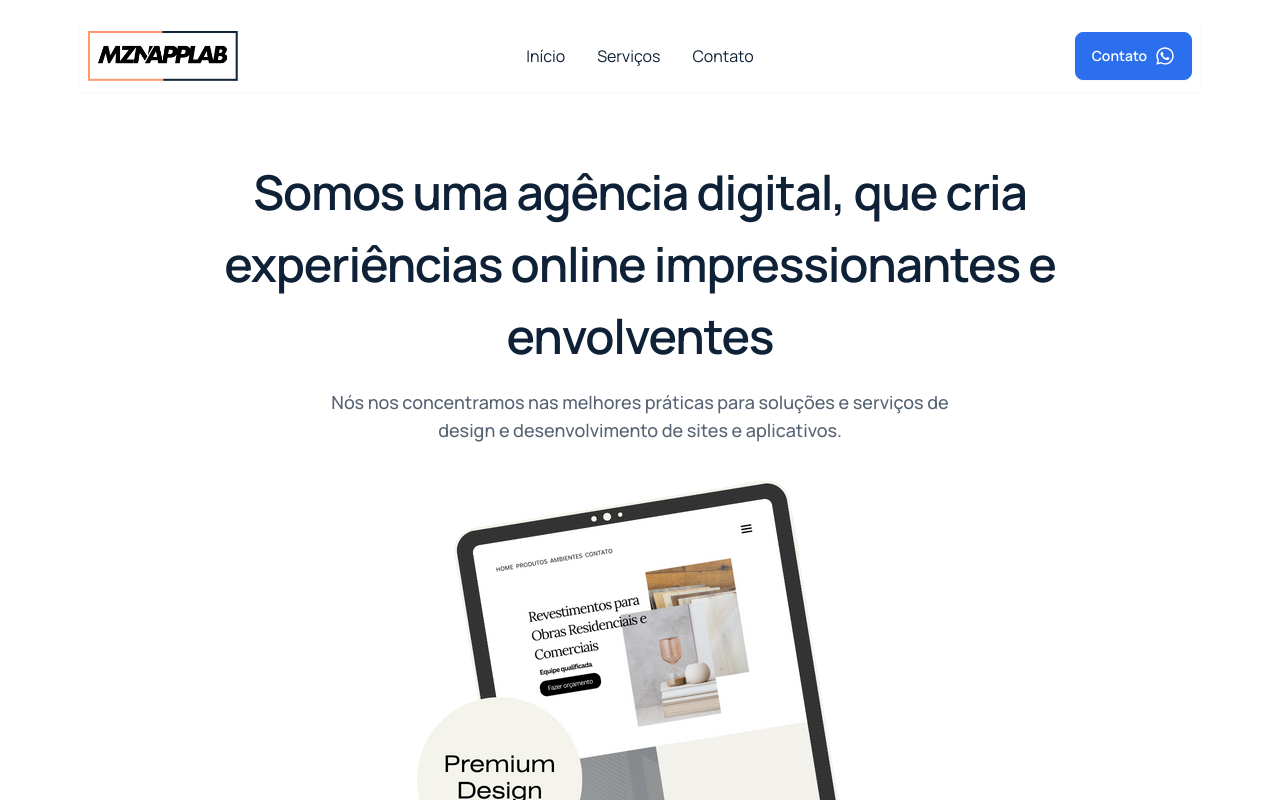
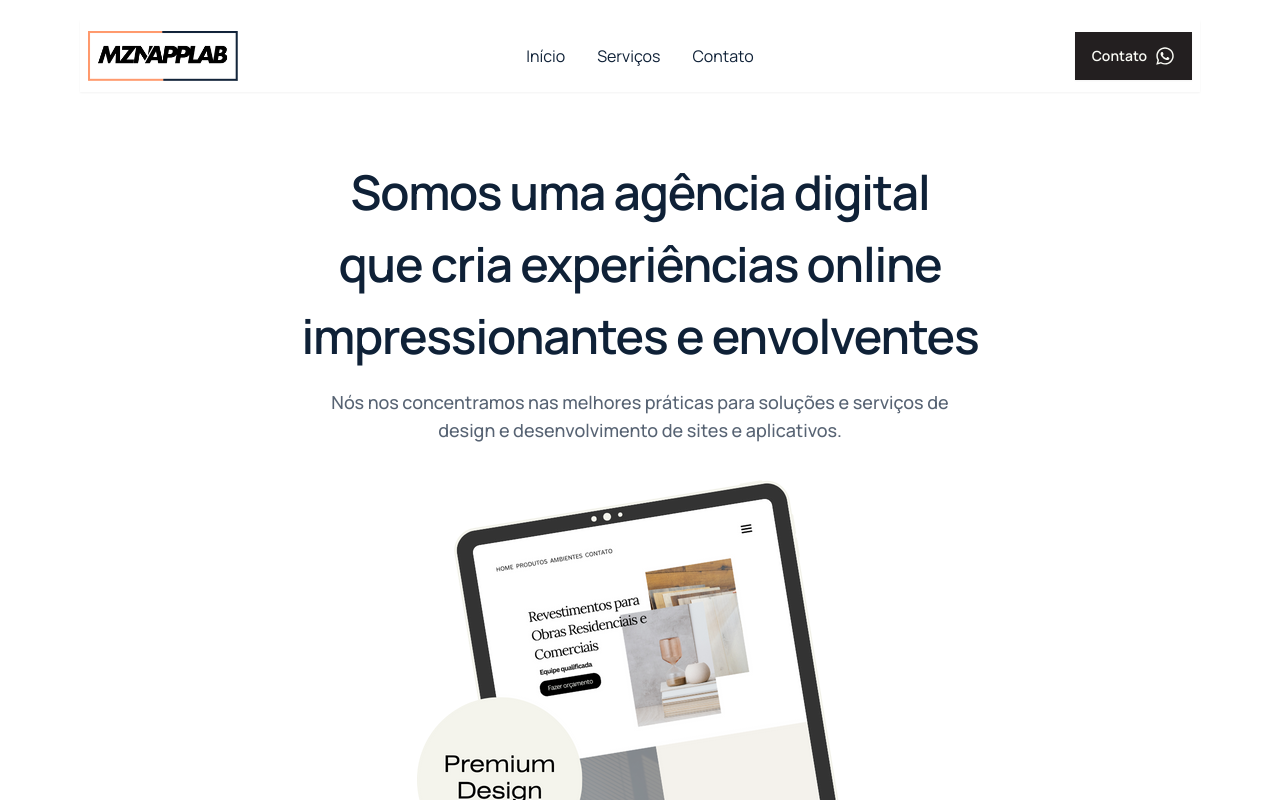
Before and after one commit to jessemezini/feacomoveis.com.br, a Next.js app: page / in a window 1280 px wide. Shown: the top 800 px of the page. Built offline with nearby package versions, Linux system fonts and the light colour scheme.

Commit message:
base styles ok

```diff
--- a/src/components/footer.tsx
+++ b/src/components/footer.tsx
@@ -7,32 +7,32 @@ import {
 
 export default function Footer() {
   return (
-    <footer id="contact" className="bg-secondary text-secondary-content/80">
+    <footer id="contact" className="bg-primary text-primary-content">
       <div className="container mx-auto py-10">
         <h2 className="my-6 text-center text-xl sm:text-2xl leading-normal sm:leading-normal tracking-tight">
           Entre em contato conosco!
         </h2>
 
         <p className="flex gap-x-2 justify-center items-center mb-6">
-          <FaCopyright /> MZN App Lab - {new Date().getFullYear()}
+          <FaCopyright /> MZN Digital - {new Date().getFullYear()}
         </p>
 
         <div className="flex justify-center gap-3">
           <a
             href="https://wa.me/5519983373120"
-            className="btn btn-lg btn-outline  btn-circle btn-accent"
+            className="btn btn-lg btn-outline btn-accent"
           >
             <FaWhatsapp size={26} />
           </a>
           <a
             href="https://www.instagram.com/mznapplab/"
-            className="btn btn-lg btn-outline  btn-circle btn-accent"
+            className="btn btn-lg btn-outline btn-accent"
           >
             <FaInstagram size={26} />
           </a>
           <a
             href="https://www.facebook.com/mznapplab"
-            className="btn btn-lg btn-outline  btn-circle btn-accent"
+            className="btn btn-lg btn-outline btn-accent"
           >
             <FaFacebook size={26} />
           </a>
--- a/src/components/hero.tsx
+++ b/src/components/hero.tsx
@@ -8,8 +8,8 @@ export default function Hero() {
       <section className="container mx-auto max-w-3xl lg:max-w-4xl mt-8 sm:mt-16 text-center px-5 relative">
         <Slide direction="up" triggerOnce>
           <h1 className="text-2xl leading-normal sm:text-4xl sm:leading-normal md:text-5xl md:leading-normal tracking-tight mb-4">
-            Somos uma agência digital, que cria experiências online
-            impressionantes e envolventes
+            Somos uma agência digital <br />
+            que cria experiências online impressionantes e envolventes
           </h1>
         </Slide>
 
--- a/src/components/navbar.tsx
+++ b/src/components/navbar.tsx
@@ -52,17 +52,14 @@ export default function NavBar() {
         <div className="navbar-center hidden lg:flex">
           <ul className="menu menu-horizontal px-1 text-base font-normal">
             <li>
-              <Link
-                href="/"
-                className="active:bg-base-100 hover:bg-base-100 hover:text-primary"
-              >
+              <Link href="/" className="hover:bg-base-100 hover:text-secondary">
                 Início
               </Link>
             </li>
             <li>
               <Link
                 href="#services"
-                className="hover:bg-base-100 hover:text-primary"
+                className="hover:bg-base-100 hover:text-secondary"
               >
                 Serviços
               </Link>
@@ -70,7 +67,7 @@ export default function NavBar() {
             <li>
               <Link
                 href="#contact"
-                className="hover:bg-base-100 hover:text-primary"
+                className="hover:bg-base-100 hover:text-secondary"
               >
                 Contato
               </Link>
--- a/tailwind.config.ts
+++ b/tailwind.config.ts
@@ -23,13 +23,15 @@ const config: Config = {
       {
         light: {
           ...require("daisyui/src/theming/themes")["light"],
-          primary: "#2c6fee",
-          "primary-content": "#ffffff",
-          secondary: "#ff996c",
+          "base-100": "#ffffff",
+          "base-content": "#0f2137",
+          primary: "#231F20",
+          "primary-content": "#fafbf5",
+          secondary: "#258EA6",
           "secondary-content": "#0f2137",
-          accent: "#f7d177",
+          accent: "#fafbf5",
           "accent-content": "#0f2137",
-          "base-content": "#0f2137",
+          "--rounded-btn": "0",
         },
       },
     ],
```
